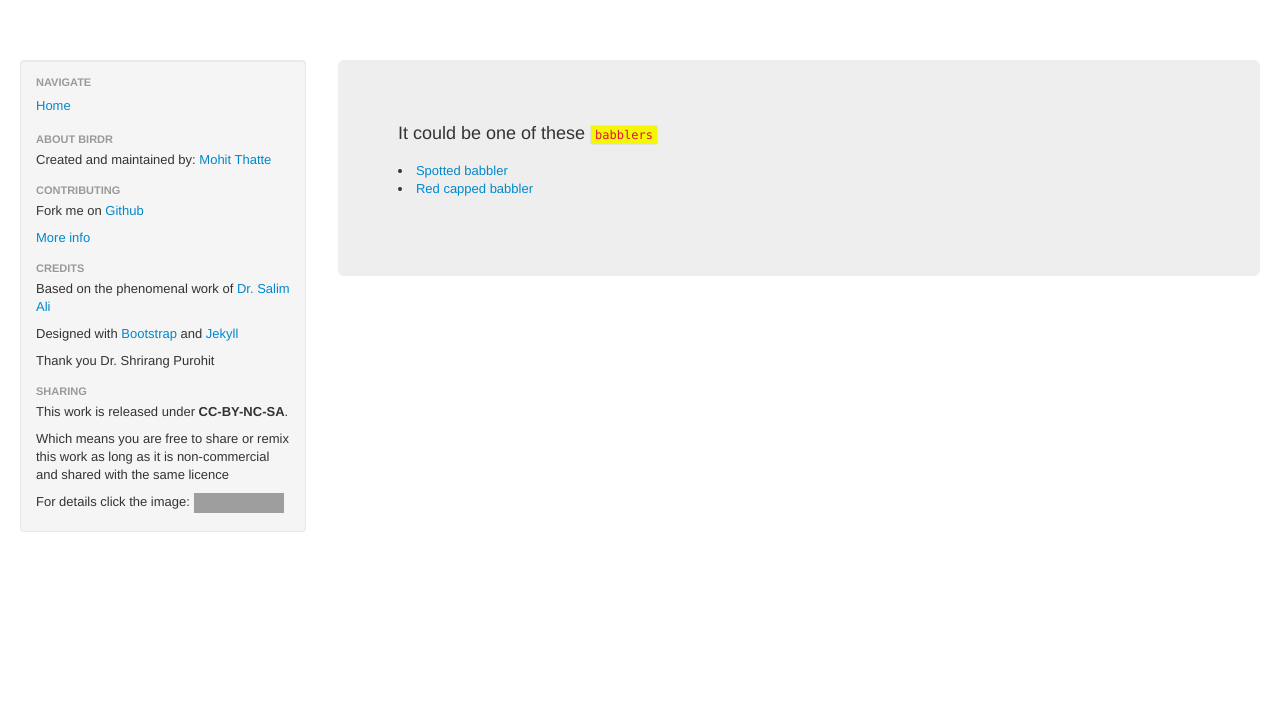
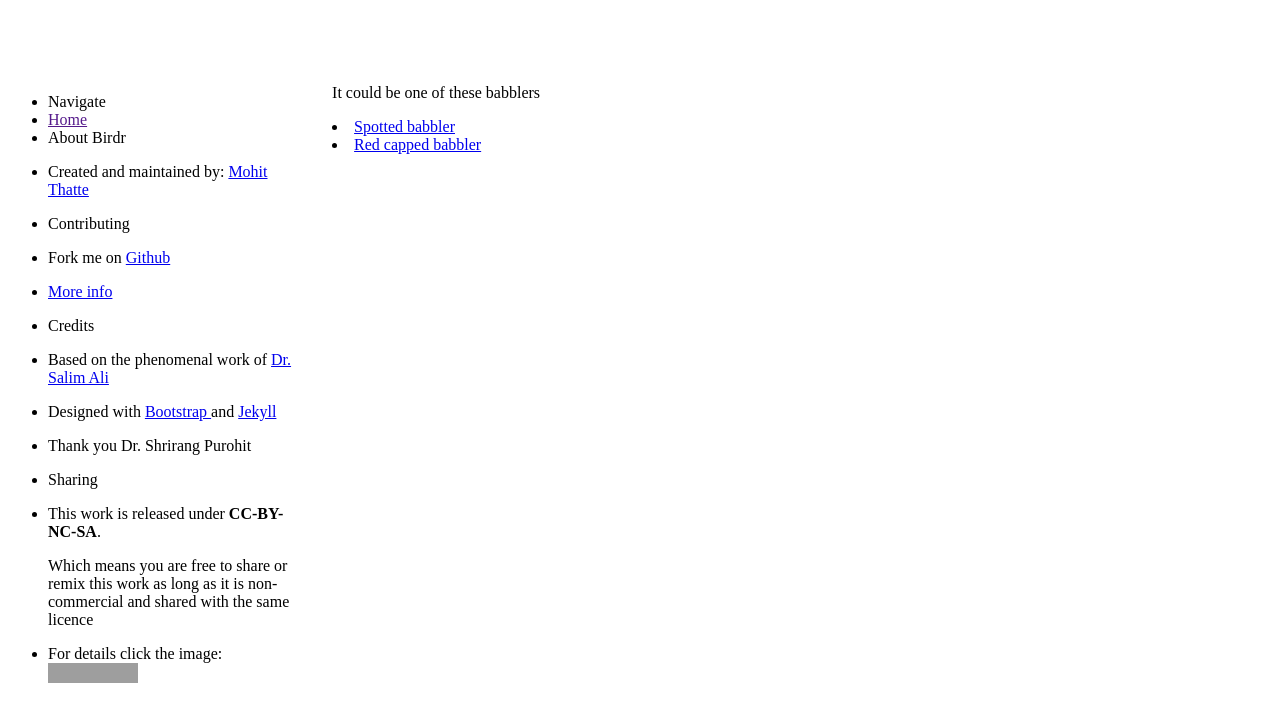
Before and after one commit to pastafari/birdr, a Jekyll site: the page built from questions/question-28.md, in a window 1280 px wide. Shown: the top 722 px of the page. Built offline with Jekyll 4.4.1, drawn with Linux system fonts in a browser that asks for light colours; grey boxes are pictures that could not be loaded.

Commit message:
more attempts at header stuff

```diff
--- a/_includes/header.html
+++ b/_includes/header.html
@@ -8,7 +8,7 @@
     <meta name="author" content="">
 
     <!-- Le styles -->
-    <link href="/assets/css/bootstrap.css" rel="stylesheet">
+    <link href="assets/css/bootstrap.css" rel="stylesheet">
     <style type="text/css">
       body {
         padding-top: 60px;
```
